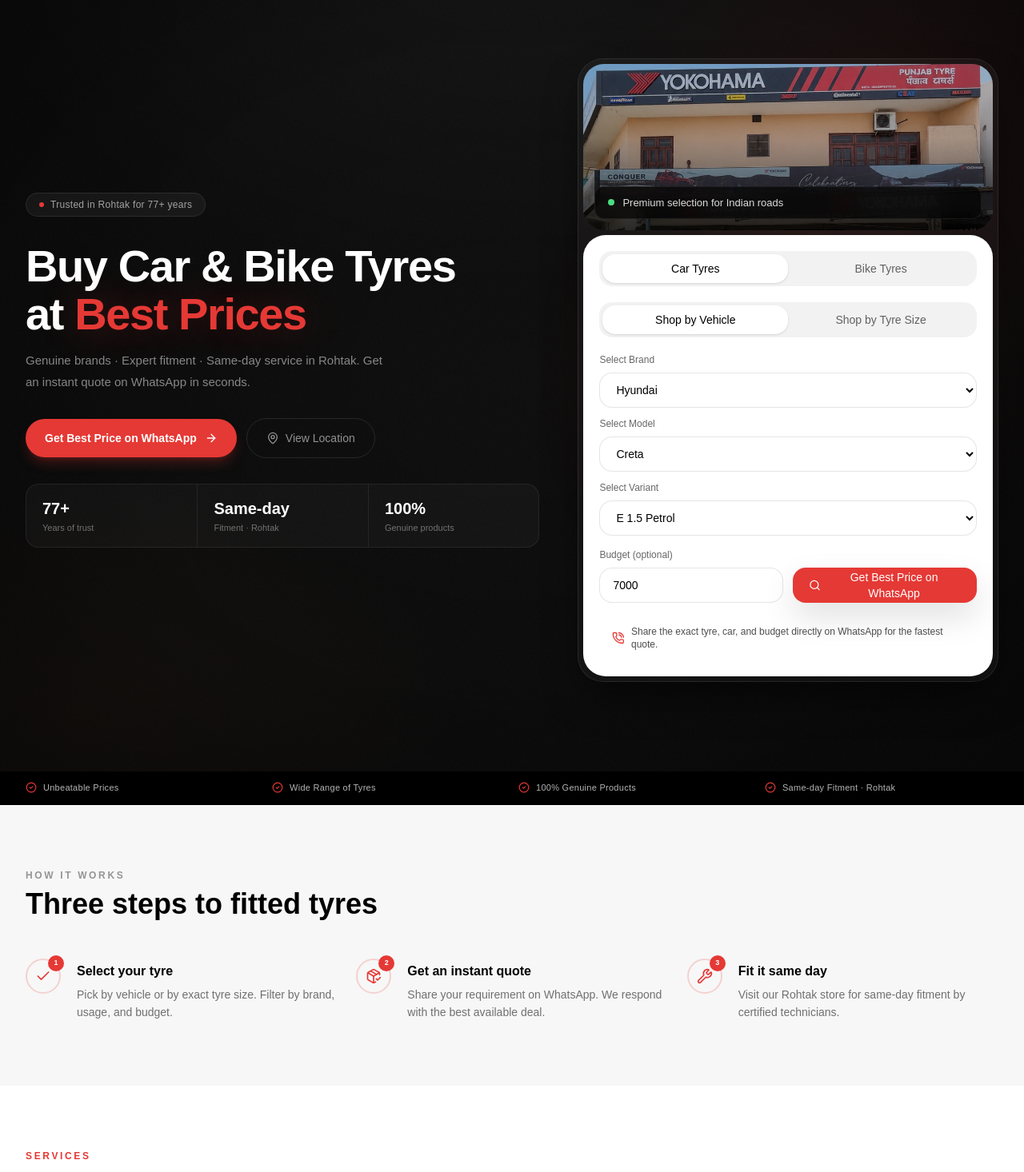
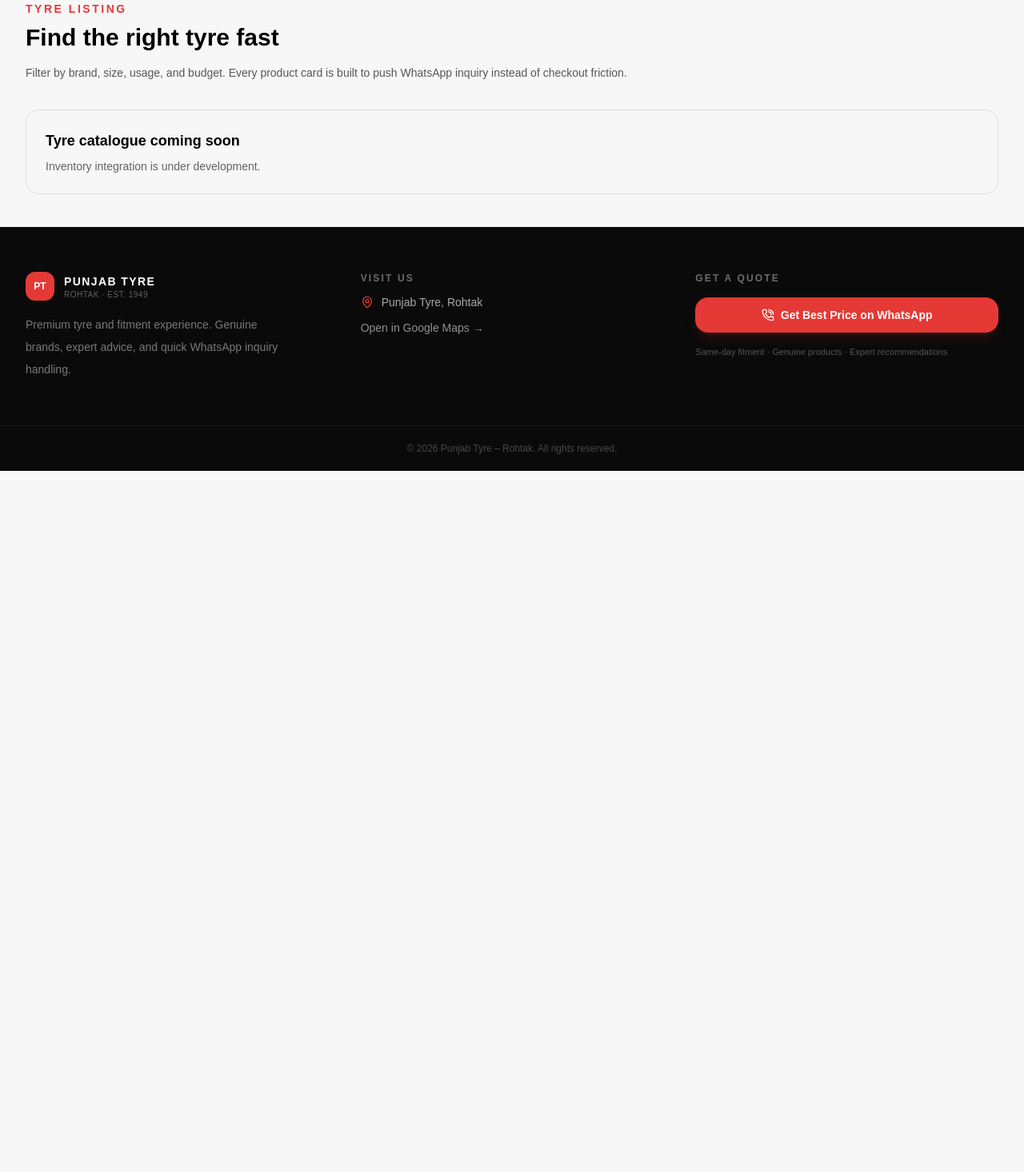
Before and after one commit to priyanshusinghcc/Punjab-tyre, a Next.js app: page / in a window 1280 px wide. Shown: the part 100-1566 px from the top of the page at 80% size. After the commit the page ends 800 px from the top, so only its background shows below. Built offline with nearby package versions, Linux system fonts and the light colour scheme.

Commit message:
Finalize deployment fixes

```diff
--- a/app/page.tsx
+++ b/app/page.tsx
@@ -1,29 +1,52 @@
-import { HeroSection } from "@/components/hero-section";
-import { TrustStrip } from "@/components/trust-strip";
-import { HowItWorks } from "@/components/how-it-works";
-import { ServicesSection } from "@/components/services-section";
-import { FitmentSection } from "@/components/fitment-section";
-import { BrandSection } from "@/components/brand-section";
-import { AlloyWheelsSection } from "@/components/alloy-wheels-section";
-import { AccessoriesSection } from "@/components/accessories-section";
-import { TestimonialsSection } from "@/components/testimonials-section";
-import { FAQSection } from "@/components/faq-section";
-import { SeoSection } from "@/components/seo-section";
+type SearchParams = {
+  brand?: string;
+  width?: string;
+  profile?: string;
+  rim?: string;
+  usage?: string;
+  minPrice?: string;
+  maxPrice?: string;
+  sort?: string;
+  vehicle?: string;
+  type?: string;
+  carBrand?: string;
+  carModel?: string;
+  carVariant?: string;
+  budget?: string;
+};
 
-export default function HomePage() {
+export default async function TyresPage({
+  searchParams,
+}: {
+  searchParams: Promise<SearchParams>;
+}) {
+  const params = (await searchParams) ?? {};
+  const vehicleSummary =
+    params.carBrand && params.carModel && params.carVariant
+      ? `${params.carBrand} ${params.carModel} ${params.carVariant}`
+      : params.vehicle || "";
+
   return (
-    <main className="min-h-screen bg-white text-black">
-      <HeroSection />
-      <TrustStrip />
-      <HowItWorks />
-      <ServicesSection />
-      <FitmentSection />
-      <BrandSection />
-      <AlloyWheelsSection />
-      <AccessoriesSection />
-      <TestimonialsSection />
-      <FAQSection />
-      <SeoSection />
+    <main className="container-shell py-10">
+      <div className="mb-8">
+        <p className="text-sm font-semibold uppercase tracking-[0.18em] text-[#E53935]">
+          Tyre listing
+        </p>
+        <h1 className="mt-2 text-3xl font-bold text-black">
+          Find the right tyre fast
+        </h1>
+        <p className="mt-3 max-w-3xl text-sm leading-7 text-black/65">
+          Filter by brand, size, usage, and budget. Every product card is built
+          to push WhatsApp inquiry instead of checkout friction.
+        </p>
+      </div>
+
+      <div className="rounded-2xl border border-black/10 p-6">
+        <p className="text-lg font-semibold">Tyre catalogue coming soon</p>
+        <p className="mt-2 text-sm text-black/60">
+          Inventory integration is under development.
+        </p>
+      </div>
     </main>
   );
 }
```
Also changed, not shown: tsconfig.json (+5 -23 lines).
